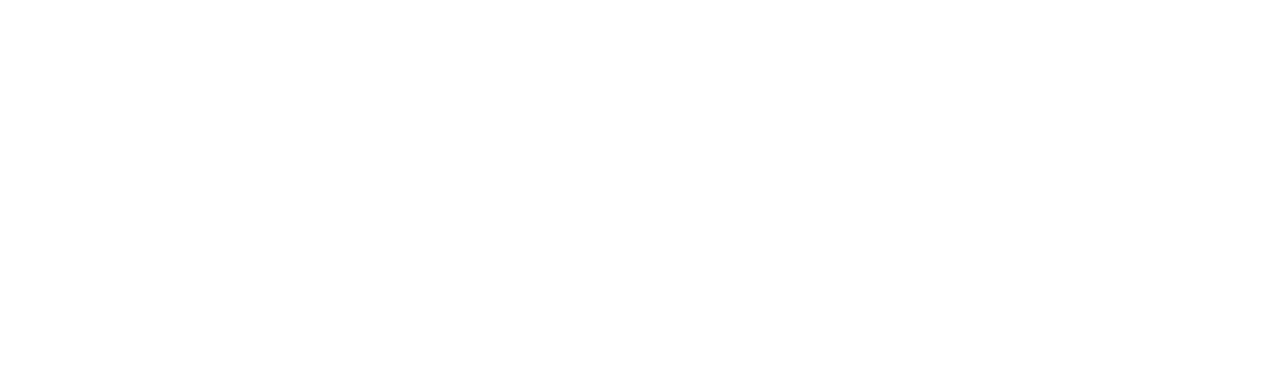
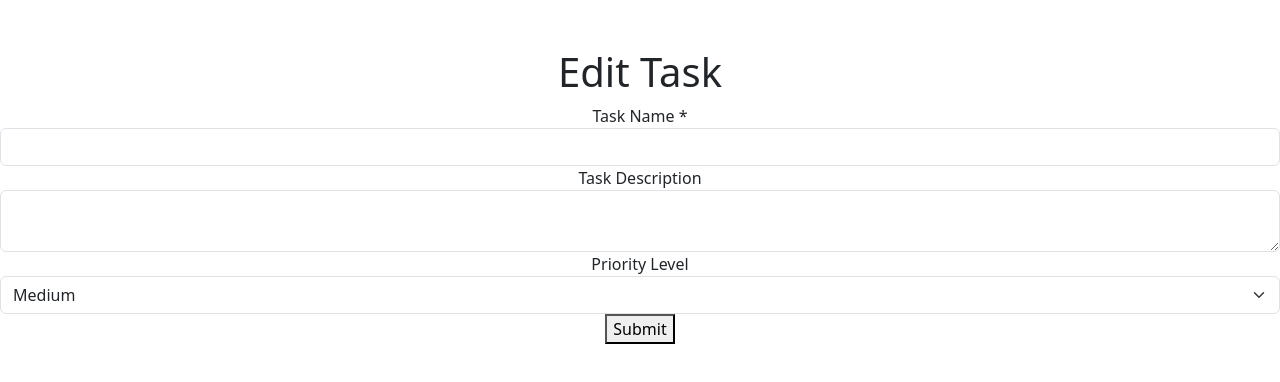
Before and after one commit to prachii007/Aulacube-Assignment, a React (Create React App) app: page /#/edittask in a window 1280 px wide. Before the commit this address had no page. Shown: the top 382 px of the page. Built offline with nearby package versions, Linux system fonts and the light colour scheme.

Commit message:
create basic structure of the 3 pages - tasklist, edittask, addtask

```diff
--- a/src/App.js
+++ b/src/App.js
@@ -10,7 +10,7 @@ function App() {
       <Routes>
         <Route exact path='/' element={<TaskList />} />
         <Route exact path='/addtask' element={<AddTask />} />
-        <Route exact path='/editask' element={<EditTask />} />
+        <Route exact path='/edittask' element={<EditTask />} />
       </Routes>
     </HashRouter>
   );
--- a/src/components/addTask.js
+++ b/src/components/addTask.js
@@ -1,7 +1,34 @@
-import React from 'react'
+import React, { useState } from 'react'
+import { useNavigate } from 'react-router-dom'
 
 export const AddTask = () => {
+
+  const [taskName, setTaskName] = useState('')
+  const [taskDescription, setTaskDescription] = useState('')
+  const [taskPriority, setTaskPriority] = useState('low')
+  const navigate = useNavigate()
+  const goToTaskList = () => {
+    if (taskName !== "") {
+      navigate('/')
+    }
+  }
+
   return (
-    <div>AddTask</div>
+    <div className='text-center mt-5'>
+      <h1>Add Task</h1>
+      <div>
+        <label for='task-name'>Task Name <span>*</span></label>
+        <input className='form-control' type='text' id='task-name' onChange={obj => setTaskName(obj.target.value)} />
+        <label for='task-description'>Task Description</label>
+        <textarea className='form-control' id='task-description' onChange={obj => setTaskDescription(obj.target.value)}></textarea>
+        <label for='task-priority'>Priority Level</label>
+        <select className='form-select' id='task-priority' onChange={obj => setTaskPriority(obj.target.value)} defaultValue='medium'>
+          <option value='low' >Low</option>
+          <option value='medium'>Medium</option>
+          <option value='high'>High</option>
+        </select>
+        <button onClick={goToTaskList}> Submit</button>
+      </div>
+    </div>
   )
 }
--- a/src/components/editTask.js
+++ b/src/components/editTask.js
@@ -1,7 +1,31 @@
-import React from 'react'
+import React, { useState } from 'react'
+import { useNavigate } from 'react-router-dom'
 
 export const EditTask = () => {
+  const [taskName, setTaskName] = useState('')
+  const [taskDescription, setTaskDescription] = useState('')
+  const [taskPriority, setTaskPriority] = useState('low')
+  const navigate = useNavigate()
+  const goToTaskList = () => {
+    if (taskName !== "") {
+      navigate('/')
+    }
+  }
   return (
-    <div>EditTask</div>
-  )
+    <div className='text-center mt-5'>
+      <h1>Edit Task</h1>
+      <div>
+        <label for='task-name'>Task Name <span>*</span></label>
+        <input className='form-control' type='text' id='task-name' onChange={obj => setTaskName(obj.target.value)} />
+        <label for='task-description'>Task Description</label>
+        <textarea className='form-control' id='task-description' onChange={obj => setTaskDescription(obj.target.value)}></textarea>
+        <label for='task-priority'>Priority Level</label>
+        <select className='form-select' id='task-priority' onChange={obj => setTaskPriority(obj.target.value)} defaultValue='medium'>
+          <option value='low' >Low</option>
+          <option value='medium'>Medium</option>
+          <option value='high'>High</option>
+        </select>
+        <button onClick={goToTaskList}> Submit</button>
+      </div>
+    </div>)
 }
--- a/src/components/taskList.js
+++ b/src/components/taskList.js
@@ -1,7 +1,15 @@
 import React from 'react'
+import { useNavigate } from 'react-router-dom'
 
 export const TaskList = () => {
+  const navigate = useNavigate()
+  const goToAddTask = () => {
+    navigate('/addtask')
+  }
   return (
-    <div>TaskList</div>
+    <div className='text-center mt-5'>
+      <h1>Task List</h1>
+      <button onClick={goToAddTask}>Add Task</button>
+    </div>
   )
 }
--- a/src/index.js
+++ b/src/index.js
@@ -3,6 +3,7 @@ import ReactDOM from 'react-dom/client';
 import './index.css';
 import App from './App';
 import reportWebVitals from './reportWebVitals';
+import 'bootstrap/dist/css/bootstrap.css'
 import Mystore from './store';
 import { Provider } from 'react-redux';
 
```
